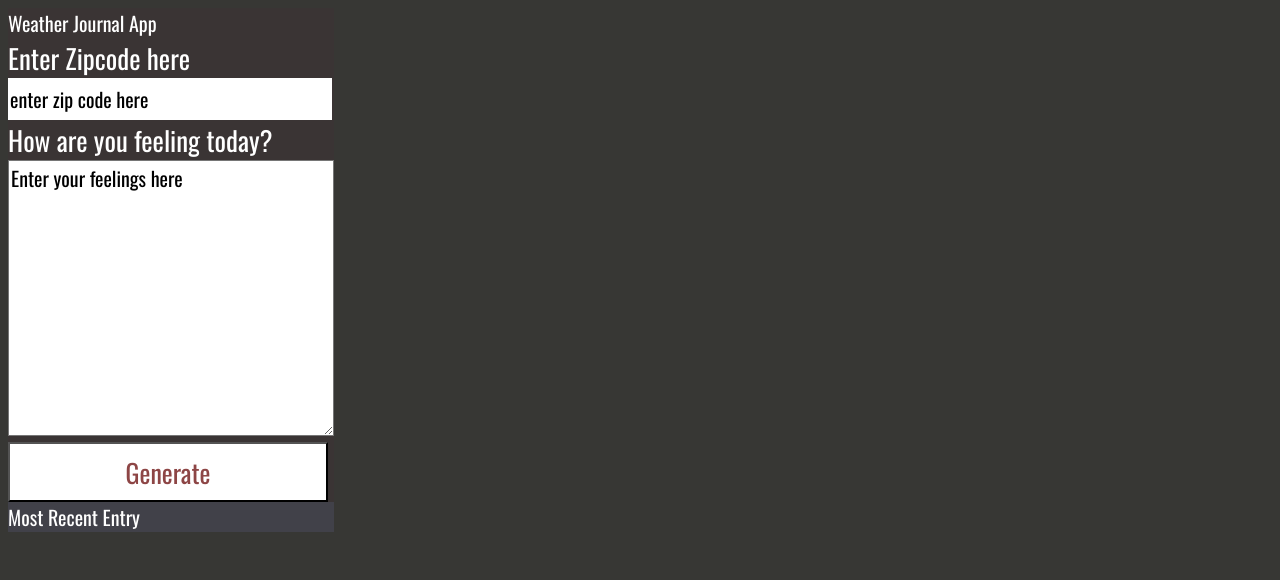
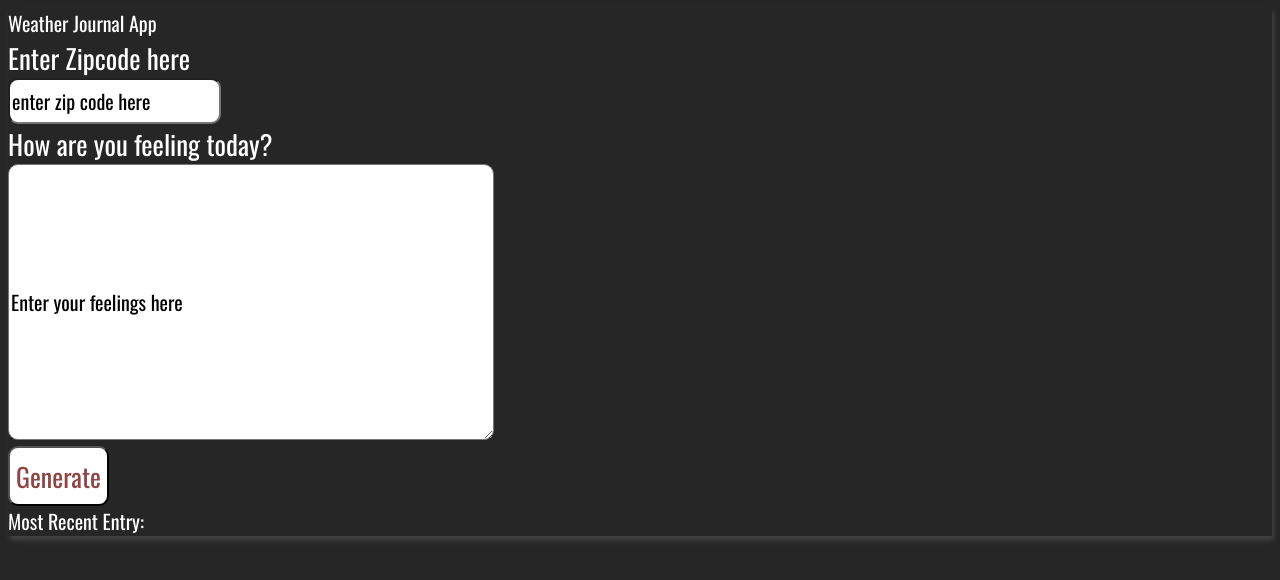
Before and after one commit to AhmedElmeghalawy/fwd-weather-journal-app, a website: page website/index.html in a window 1280 px wide. Drawn offline with nearby package versions, Linux system fonts and the light colour scheme; a web font is replaced by a local one.

Commit message:
Update_UI

```diff
--- a/website/index.html
+++ b/website/index.html
@@ -13,39 +13,39 @@
   <div id="app">
     <div>
 
-      <div class="holder headline oneLiner">
+      <div class="holder headline">
         Weather Journal App
       </div>
 
-      <div class="holder zip oneLiner">
+      <div class="holder zip">
       </div>
 
-      <div class="oneLiner">
+      <div class="holder">
         <label for="zip"> Enter Zipcode here</label>
       </div>
 
-      <div class="oneLiner">
-        <input type="text" id="zip" placeholder="enter zip code here">
+      <div>
+        <input type="text" id="zip"  class="holder" placeholder="enter zip code here">
       </div>
 
-      <div class="oneLiner">
-        <label for="feelings" class="oneLiner">How are you feeling today?</label>
+      <div>
+        <label for="feelings"  class="holder">How are you feeling today?</label>
       </div>
 
-      <div class="holder feel oneLiner ">
-        <textarea class="myInput oneLiner" id="feelings" placeholder="Enter your feelings here" rows="9"
+      <div>
+        <textarea class="holder feel myInput" id="feelings" placeholder="Enter your feelings here" rows="9"
           cols="50"></textarea>
       </div>
 
-      <div class="holder feel oneLiner ">
-        <button id="generate" type="submit"> Generate </button>
+      <div>
+        <button id="generate" class="holder feel" type="submit"> Generate </button>
       </div>
 
 
 
+      <div class="title">Most Recent Entry:</div>
 
       <div class="holder entry">
-        <div class="title">Most Recent Entry</div>
         <div id="entryHolder">
           <div id="dataTemplate">
             <div id="date"></div>
--- a/website/style.css
+++ b/website/style.css
@@ -1,5 +1,5 @@
 body{
-    background: hsl(60, 2%, 21%);
+    background: hsl(0, 0%, 15%);
     font-family: -apple-system, BlinkMacSystemFont, sans-serif;
 
     border: 50;
@@ -8,26 +8,17 @@ body{
 }
 
 #app{
-    align-content:center ;
-    align-self:center ;
-    align-items:center ;
-    display: inline-block;
-    /* grid-auto-rows: minmax(150px, auto); */
-    /* grid-template-columns:  */
-    /* height:100vh; */
-    background: #3a3434;
     color: #ffffff;
-    /* justify-content: center; */
-    /* grid-gap: 1em; */
     font-size: 20px;
     font-family: 'Oswald', sans-serif;
-    position: absolute;
 }
+
 
 .holder{
     align-content:center ;
     align-self:center ;
     align-items:center ;
+    border-radius: 10px;
 }
 
 .entry{
@@ -59,23 +50,22 @@ body{
 
 /*  Basic Styling To Override Default For Basic HTML Elements */
 label{
-    /* display:flex; */
     font-size: 27px;
 }
 
 input{
     /* display:block; */
     height: 40px;
-    width: 320px;
+    /* width: 320px; */
     background:#ffffff;
     color: #8d4545;
     font-size: 20px;
     font-family: 'Oswald', sans-serif;
-    border: none;
+    /* border: none; */
 }
 
 button{
-    width: 320px;
+    /* width: 320px; */
     height: 60px;
     background:#ffffff;
     color: #8d4545;
@@ -88,7 +78,7 @@ h1{
 }
 
 textarea{
-    width: 320px;
+    /* width: 320px; */
     background:#ffffff;
     color: #000000;
     font-size: 20px;
```
